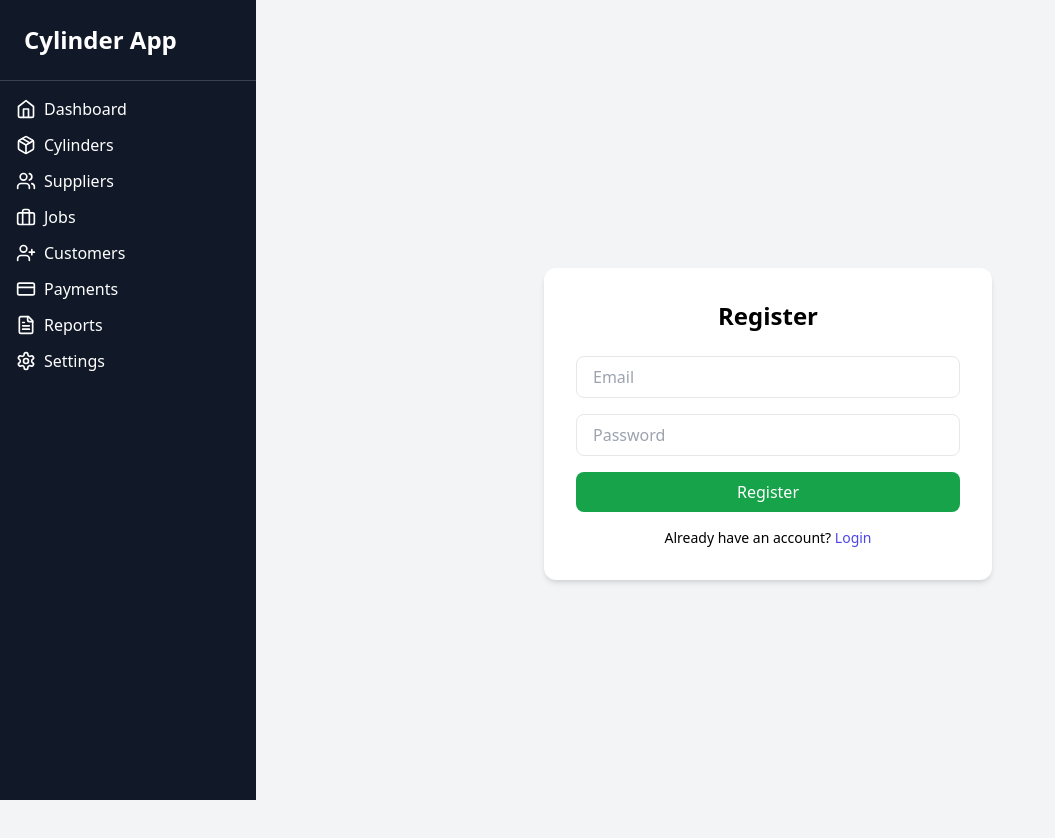
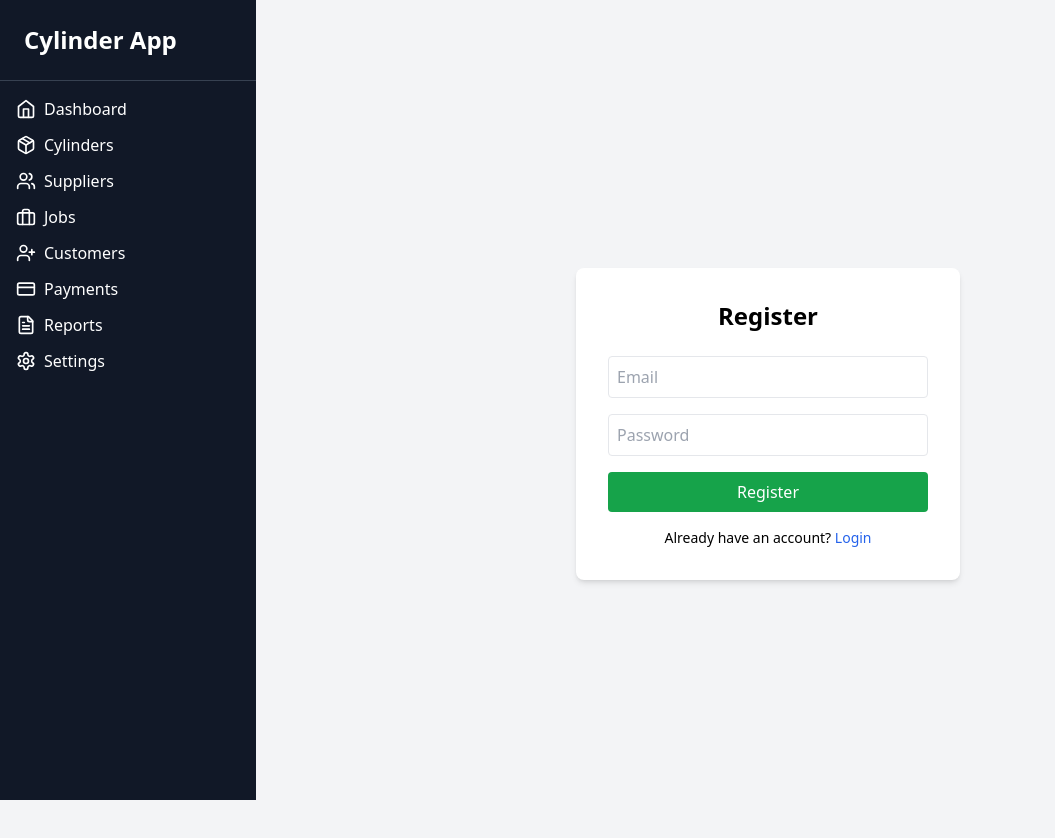
Before and after one commit to Jatinchawla30/CYLINDER-APP1, a React (Create React App) app: page /register in a window 1280 px wide. Shown: the top 838 px of the page, without its empty margins (0-1055 px from the left). Built offline with nearby package versions, Linux system fonts and the light colour scheme.

Commit message:
Update Register.js

```diff
--- a/src/components/auth/Register.js
+++ b/src/components/auth/Register.js
@@ -1,4 +1,4 @@
-import React, { useState } from "react";
+import { useState } from "react";
 import { createUserWithEmailAndPassword } from "firebase/auth";
 import { auth } from "../../firebase";
 import { useNavigate } from "react-router-dom";
@@ -13,47 +13,46 @@ const Register = () => {
     e.preventDefault();
     try {
       await createUserWithEmailAndPassword(auth, email, password);
-      navigate("/dashboard");
+      navigate("/"); // redirect to dashboard after registration
     } catch (err) {
-      setError(err.message);
+      setError("Error creating account. Try again.");
     }
   };
 
   return (
-    <div className="flex items-center justify-center min-h-screen bg-gray-100">
-      <div className="w-full max-w-md bg-white p-8 rounded-xl shadow-md">
+    <div className="flex items-center justify-center h-screen bg-gray-100">
+      <div className="bg-white p-8 rounded-lg shadow-md w-96">
         <h2 className="text-2xl font-bold mb-6 text-center">Register</h2>
-        {error && <p className="text-red-500 mb-4">{error}</p>}
+        {error && <p className="text-red-500 text-sm mb-4">{error}</p>}
         <form onSubmit={handleRegister} className="space-y-4">
           <input
             type="email"
             placeholder="Email"
+            className="w-full p-2 border rounded"
             value={email}
             onChange={(e) => setEmail(e.target.value)}
-            className="w-full px-4 py-2 border rounded-lg focus:outline-none focus:ring focus:ring-indigo-300"
+            required
           />
           <input
             type="password"
             placeholder="Password"
+            className="w-full p-2 border rounded"
             value={password}
             onChange={(e) => setPassword(e.target.value)}
-            className="w-full px-4 py-2 border rounded-lg focus:outline-none focus:ring focus:ring-indigo-300"
+            required
           />
           <button
             type="submit"
-            className="w-full bg-green-600 text-white py-2 rounded-lg hover:bg-green-700 transition"
+            className="w-full bg-green-600 text-white py-2 rounded hover:bg-green-700"
           >
             Register
           </button>
         </form>
         <p className="mt-4 text-center text-sm">
           Already have an account?{" "}
-          <span
-            onClick={() => navigate("/")}
-            className="text-indigo-600 cursor-pointer"
-          >
+          <a href="/login" className="text-blue-600 hover:underline">
             Login
-          </span>
+          </a>
         </p>
       </div>
     </div>
```
